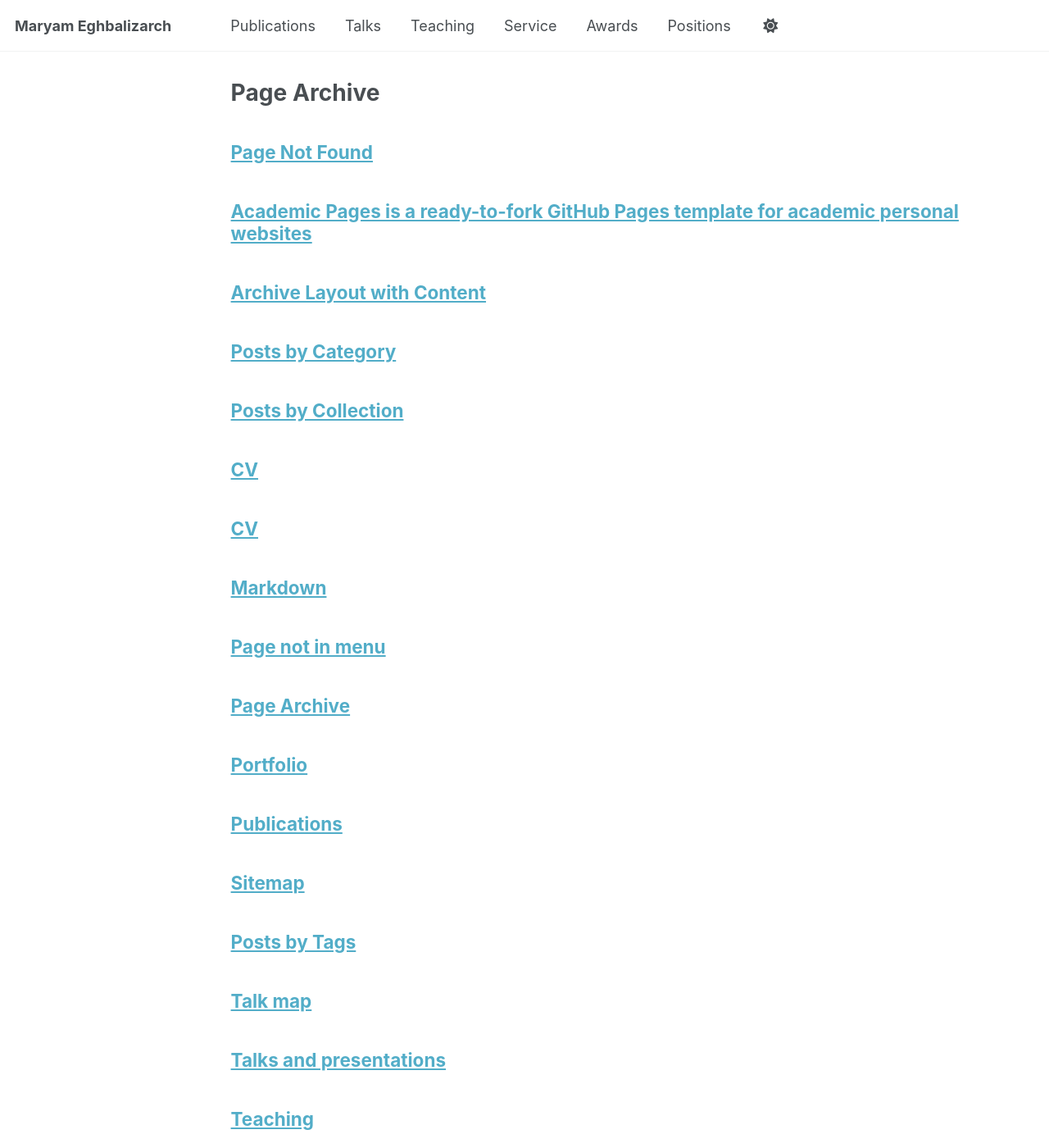
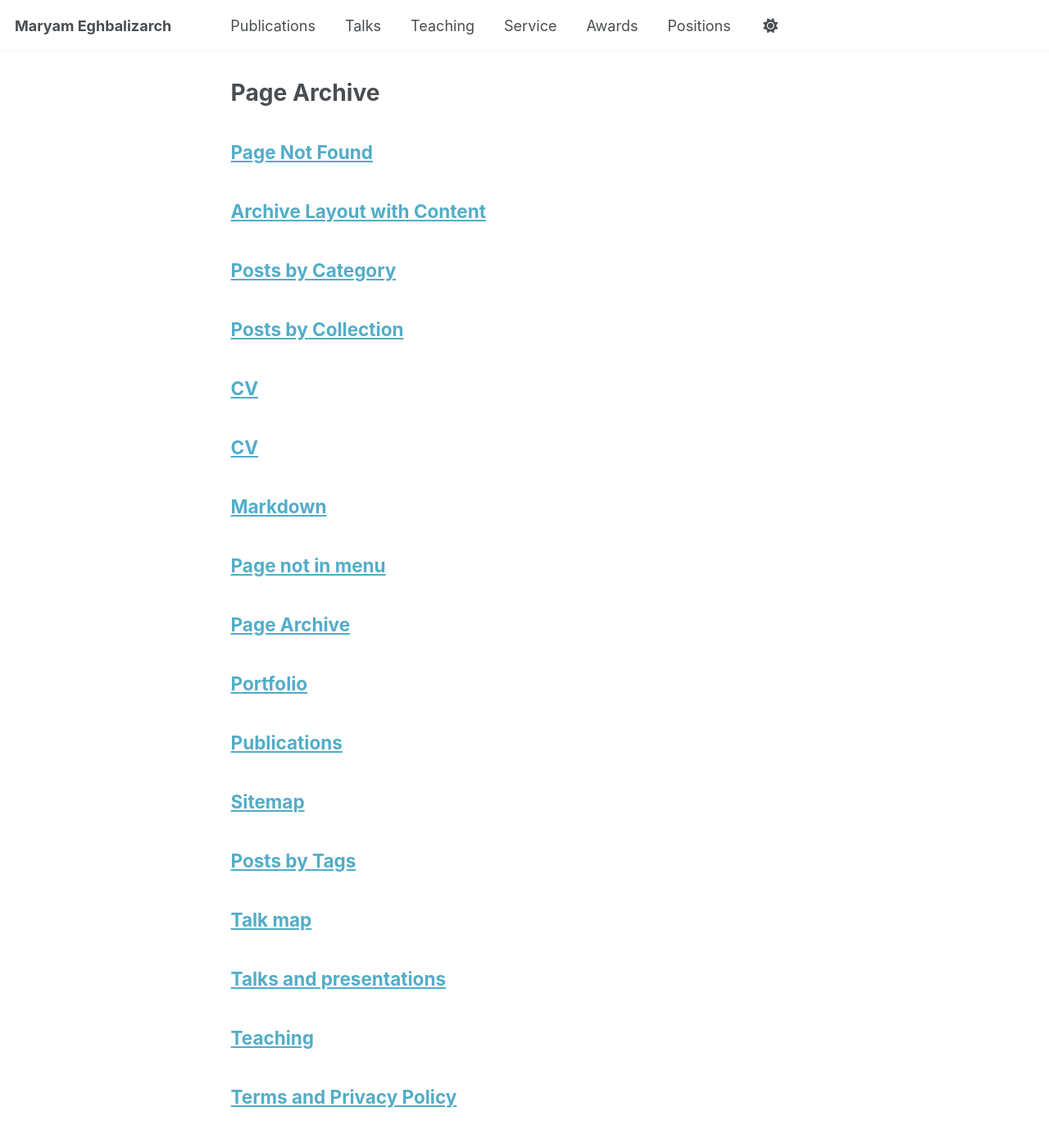
Before and after one commit to meghbalizarch/meghbalizarch.github.io, a Jekyll site: the page built from _pages/page-archive.html, in a window 1280 px wide and 1400 px high. Shown: the whole window at 82% size. Built offline with Jekyll 4.4.1, drawn with Linux system fonts in a browser that asks for light colours; a script that is not in the unit is left out; some of the changed text lies outside the part shown.

Commit message:
Update about.md

```diff
--- a/_pages/about.md
+++ b/_pages/about.md
@@ -1,11 +1,5 @@
----
-permalink: /
-title: "Academic Pages is a ready-to-fork GitHub Pages template for academic personal websites"
-author_profile: true
-redirect_from:
-  - /about/
-  - /about.html
----
+A data-driven personal website
+======
 
 This is the front page of a website that is powered by the [Academic Pages template](https://github.com/academicpages/academicpages.github.io) and hosted on GitHub pages. [GitHub pages](https://pages.github.com) is a free service in which websites are built and hosted from code and data stored in a GitHub repository, automatically updating when a new commit is made to the repository. This template was forked from the [Minimal Mistakes Jekyll Theme](https://mmistakes.github.io/minimal-mistakes/) created by Michael Rose, and then extended to support the kinds of content that academics have: publications, talks, teaching, a portfolio, blog posts, and a dynamically-generated CV. Incidentally, these same features make it a great template for anyone that needs to show off a professional template!
 
```
